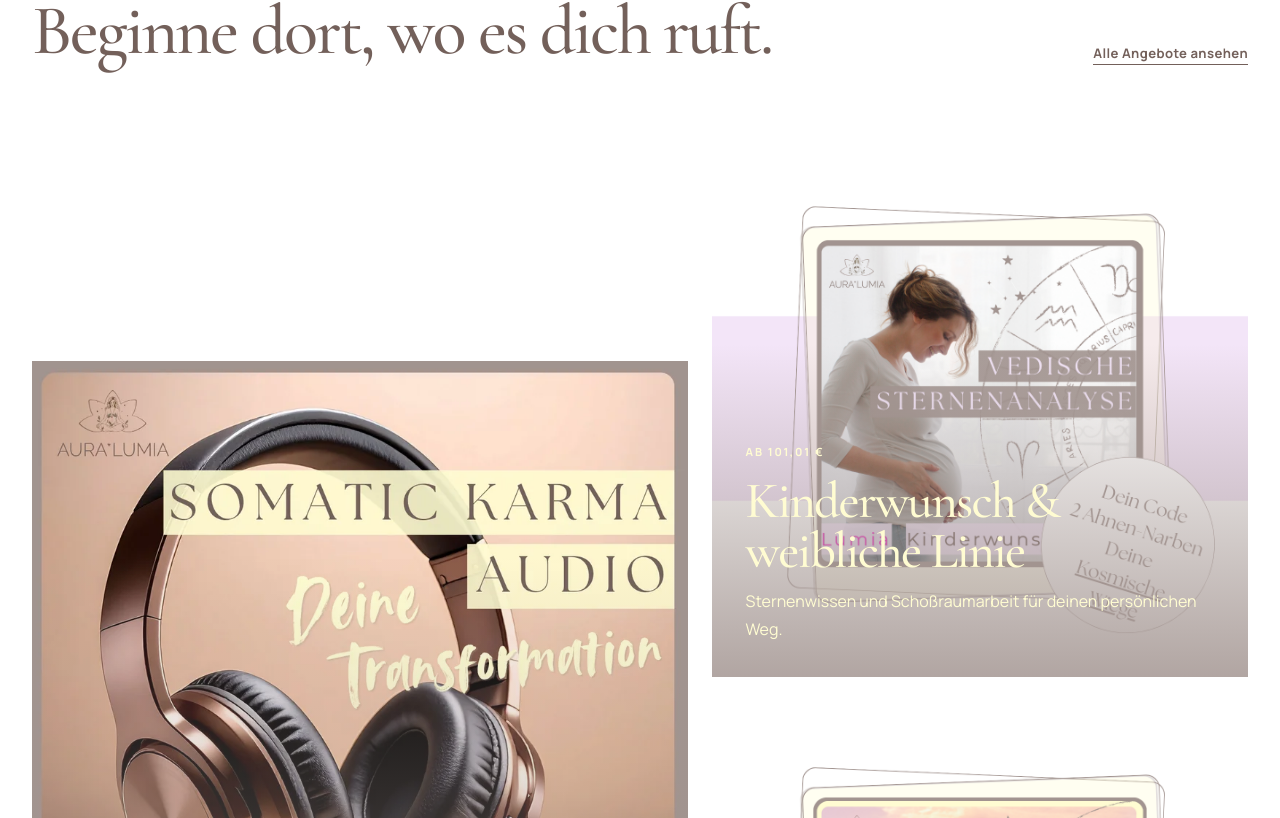
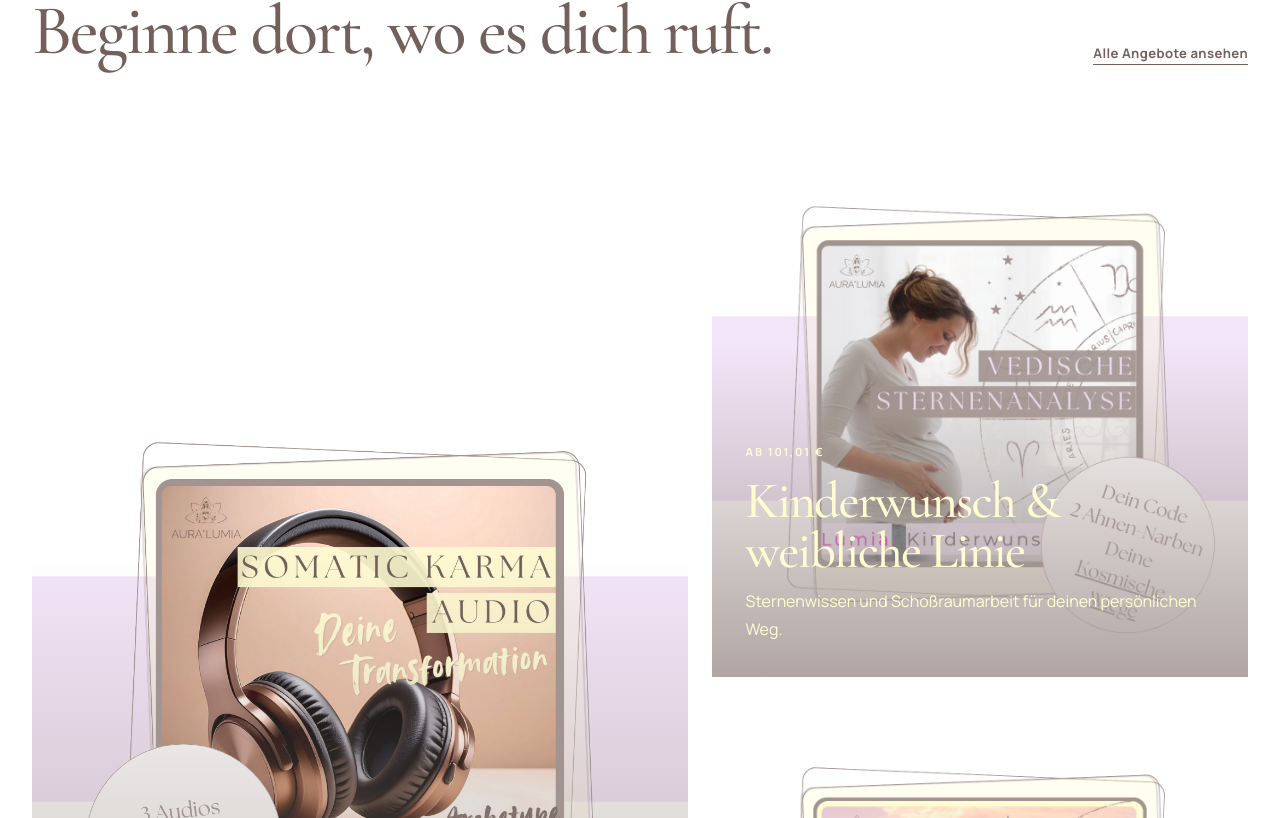
Before and after one commit to AuraLumiaTrix/auralumia-main-site, a Next.js app: page / in a window 1280 px wide. Shown: the part 3102-3920 px from the top of the page. Built offline with nearby package versions, Linux system fonts and the light colour scheme.

Commit message:
Use new Somatic Karma product artwork

```diff
--- a/app/page.tsx
+++ b/app/page.tsx
@@ -43,7 +43,7 @@ export default function Home() {
       <section className="selected-offers shell">
         <div className="section-heading"><div><p className="eyebrow">AUSGEWÄHLTE RÄUME</p><h2>Beginne dort, wo es dich ruft.</h2></div><Link className="text-link" href="/angebote">Alle Angebote ansehen</Link></div>
         <div className="selected-grid">
-          <Link className="selected-card selected-card-wide selected-card-product" href="/angebote#somatic-karma"><img src="/audio-bundle.webp" alt="Somatic Karma Audio Bundle" /><div><span>AB 27 €</span><h3>Somatic Karma</h3><p>Navigator, Tarot, Audio Bundle und persönliche Analysen.</p></div></Link>
+          <Link className="selected-card selected-card-wide selected-card-product" href="/angebote#somatic-karma"><img src="/produktbild-audio-bundle.png" alt="Somatic Karma Audio Bundle" /><div><span>AB 27 €</span><h3>Somatic Karma</h3><p>Navigator, Tarot, Audio Bundle und persönliche Analysen.</p></div></Link>
           <Link className="selected-card selected-card-product" href="/angebote#kinderwunsch"><img src="/products/kinderwunsch-lumia.png" alt="Kinderwunsch Sternenanalyse" /><div><span>AB 101,01 €</span><h3>Kinderwunsch & weibliche Linie</h3><p>Sternenwissen und Schoßraumarbeit für deinen persönlichen Weg.</p></div></Link>
           <Link className="selected-card selected-card-product" href="/angebote#berufung"><img src="/products/berufung-lumia.png" alt="Berufungs-Sternenanalyse" /><div><span>AB 101,01 €</span><h3>Berufung</h3><p>Astrologische Klarheit für die Richtung, die wirklich deine ist.</p></div></Link>
         </div>
```
Also changed, not shown: public/produktbild-audio-bundle.png (added).
